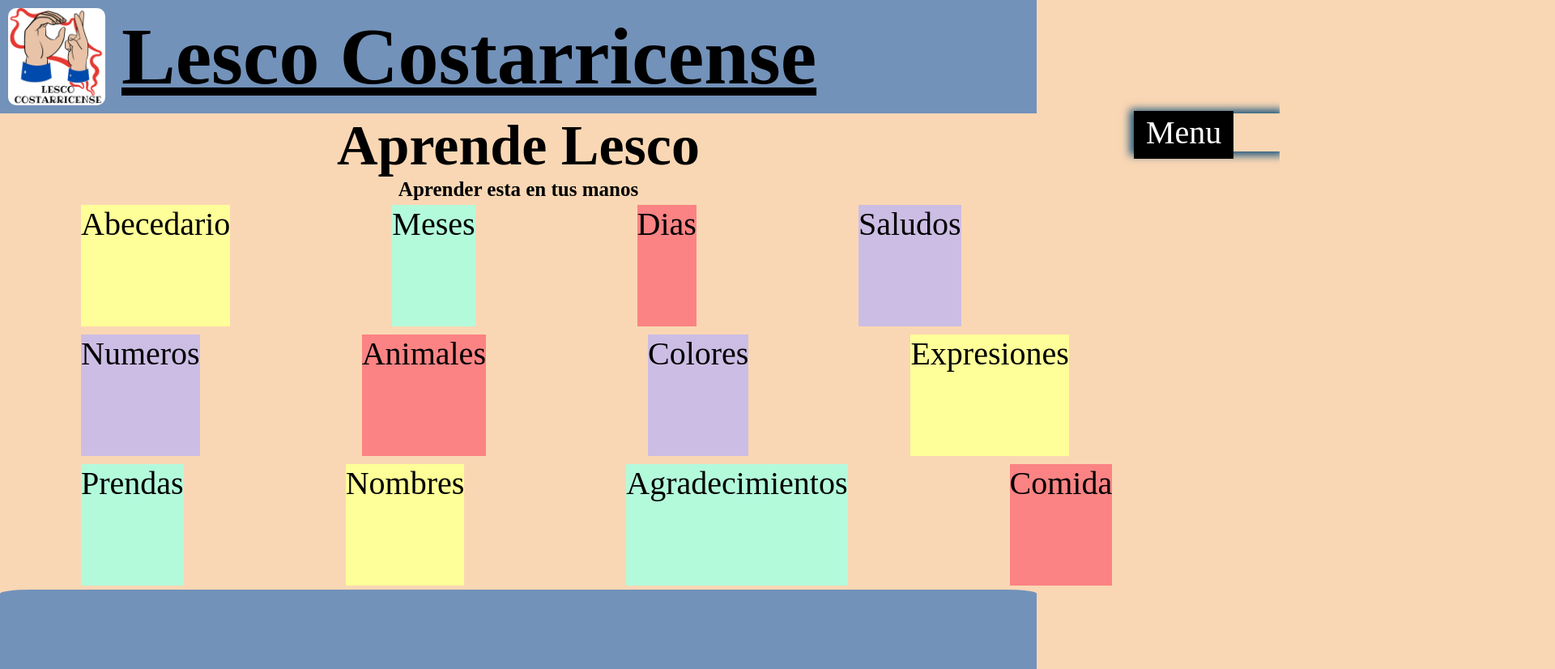
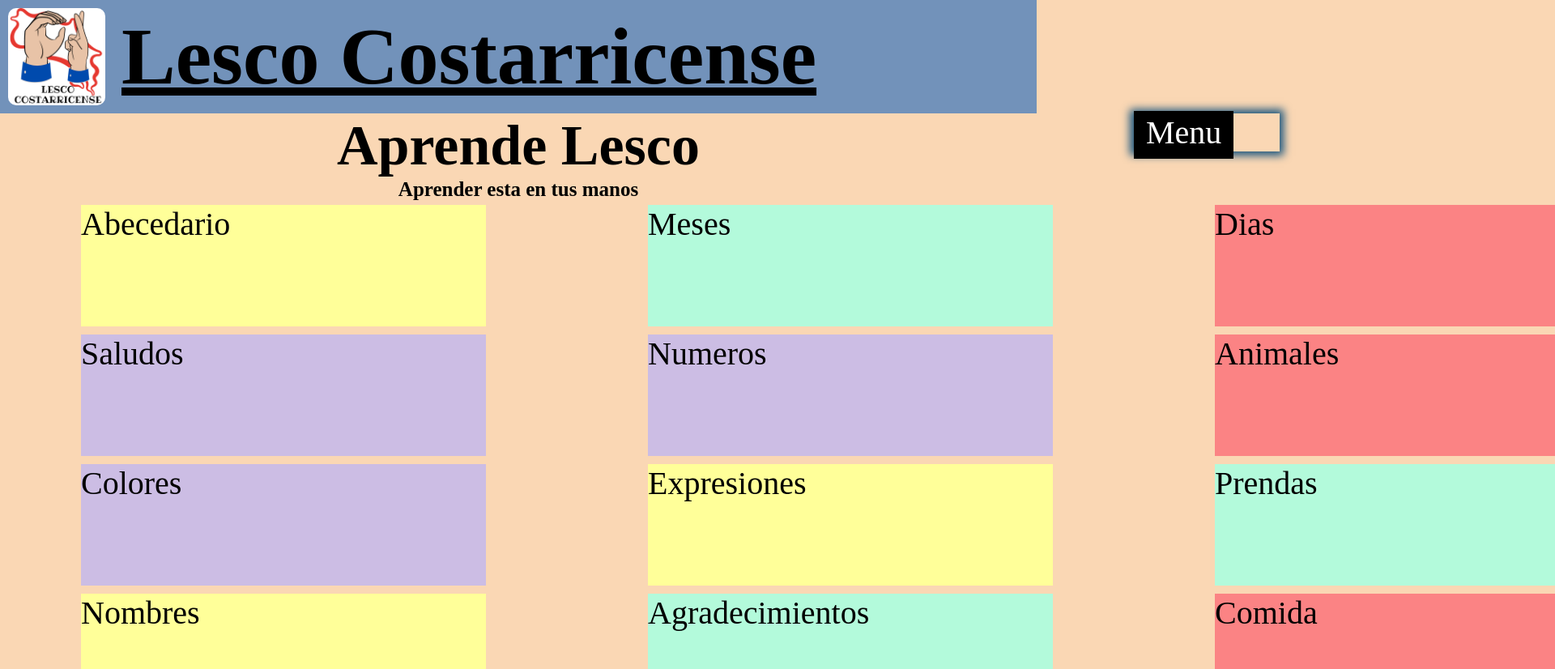
Before and after one commit to solesquivel/Proyecto-Lesco-CR, a plain HTML site: page Proyecto Lesco CR/index.html in a window 1280 px wide. Shown: the top 826 px of the page at 81% size, 1920 px wide, since content can reach past the window. Drawn offline with Linux system fonts and the light colour scheme; a script that the page names is missing; files whose address does not match are found by name.

Commit message:
Insertamos grid layout

```diff
--- a/Proyecto Lesco CR/CSS/estilo.css
+++ b/Proyecto Lesco CR/CSS/estilo.css
@@ -91,10 +91,9 @@
         font-size: 40px;
     }
 
-    .bloque1, .bloque2, .bloque3{
-        padding: 0px;
-        margin: 0px;
-        display: flex;
+    .container{
+        display: grid;
+        grid-template-columns: 1fr 1fr 1fr;
     }
 
     .contenedor--temas1{
--- a/Proyecto Lesco CR/index.html
+++ b/Proyecto Lesco CR/index.html
@@ -53,7 +53,7 @@
           <h2>Aprende Lesco</H2>
           <h3>Aprender esta en tus manos</h3>
 
-          <div class="bloque1">
+          <div class="container">
 
             <div class="contenedor--temas1">
                 <p>Abecedario</p>
@@ -70,10 +70,6 @@
                 <p>Saludos</p>
             </div>
 
-          </div>
-
-          <div class="bloque2">
-
             <div class="contenedor--temas4">
                 <p>Numeros</p>
             </div>
@@ -89,10 +85,6 @@
             <div class="contenedor--temas1">
                 <p>Expresiones</p>
             </div>
-
-          </div>
-
-          <div class="bloque3">
 
             <div class="contenedor--temas2">
                 <p>Prendas</p>
@@ -112,34 +104,6 @@
 
           </div>
 
-
-
-          </div>
-
-          <div>
-
-          </div>
-
-          <div>
-
-          </div>
-
-          <div>
-
-          </div>
-
-          <div>
-
-          </div>
-
-          <div>
-
-          </div>
-
-          <div>
-
-          </div>
-
         </main>
 
         <footer>
```
